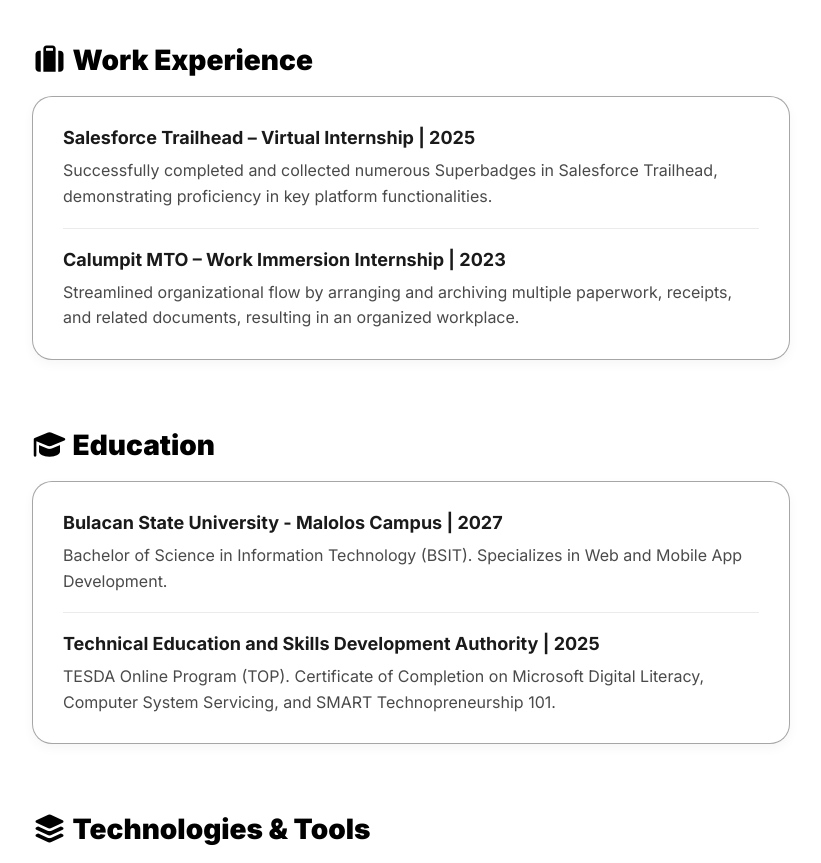
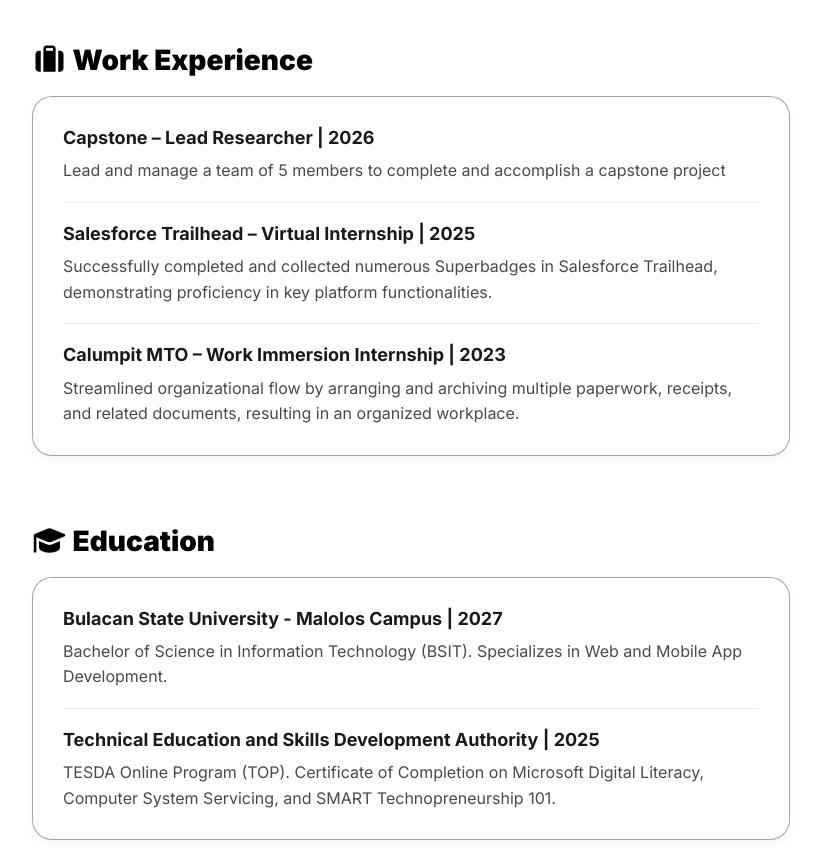
Before and after one commit to Reimier/portfolio-V1, a React (Vite) app: page /#about in a window 1280 px wide. Shown: the part 2200-3063 px from the top of the page, without its empty margins (229-1050 px from the left). Built offline with nearby package versions, Linux system fonts and the light colour scheme.

Commit message:
fix: update portfolio site

```diff
--- a/src/pages/About/About.jsx
+++ b/src/pages/About/About.jsx
@@ -218,14 +218,14 @@
         </p>
 
         <div className="about-card">
-          {/* <div className="card-item">
+          <div className="card-item">
             <p className="exp-sub">Capstone – Lead Researcher | 2026</p>
             <p className="exp-desc">
               Lead and manage a team of 5 members to complete and accomplish a capstone project
             </p>
           </div>
 
-          <div className="card-divider"></div> */}
+          <div className="card-divider"></div>
 
           <div className="card-item">
             <p className="exp-sub">Salesforce Trailhead – Virtual Internship | 2025</p>
```
